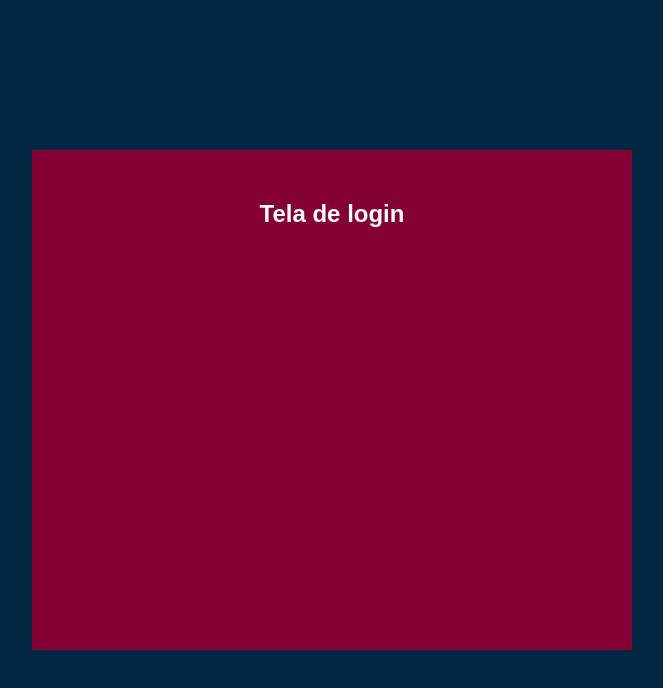
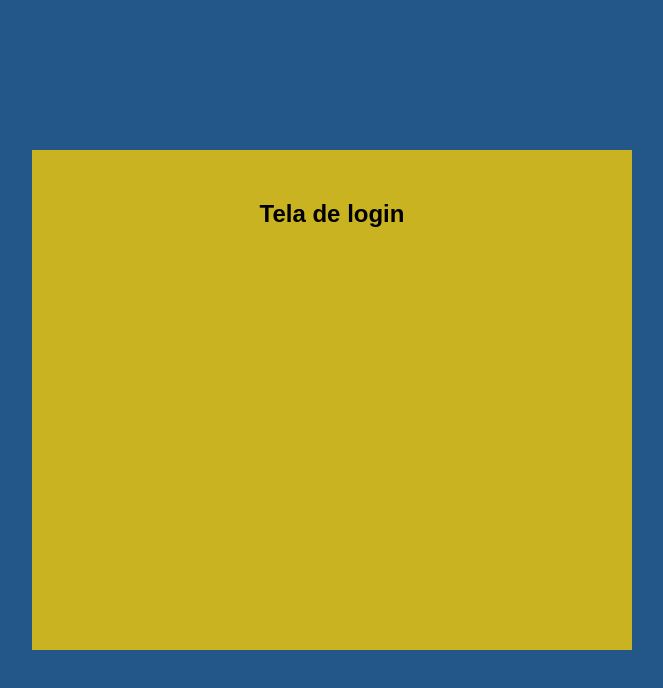
Before and after one commit to CodeEmerson/html-css, a plain HTML site: page exercicios/ex027/flex005/index.html in a window 1280 px wide. Shown: the whole page, without its empty margins (308-971 px from the left). Drawn offline with Linux system fonts and the light colour scheme.

Commit message:
Update index.html

```diff
--- a/exercicios/ex027/flex005/index.html
+++ b/exercicios/ex027/flex005/index.html
@@ -15,7 +15,7 @@
         }
 
         main {
-            background-color: #002642;
+            background-color: #235789;
             width: 100vw;
             height: 100vh;
             display: flex;
@@ -25,8 +25,7 @@
         }
 
         section {
-            background-color: #840032;
-            color: white;
+            background-color:#cab320;
             height: 500px;
             width: 600px;
             text-align: center;
```
